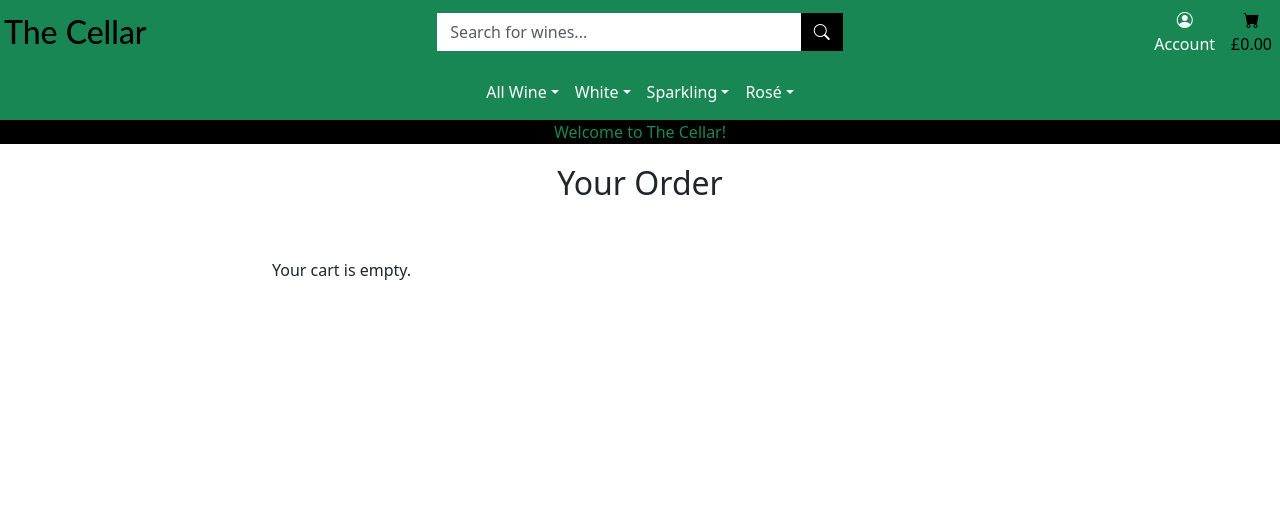
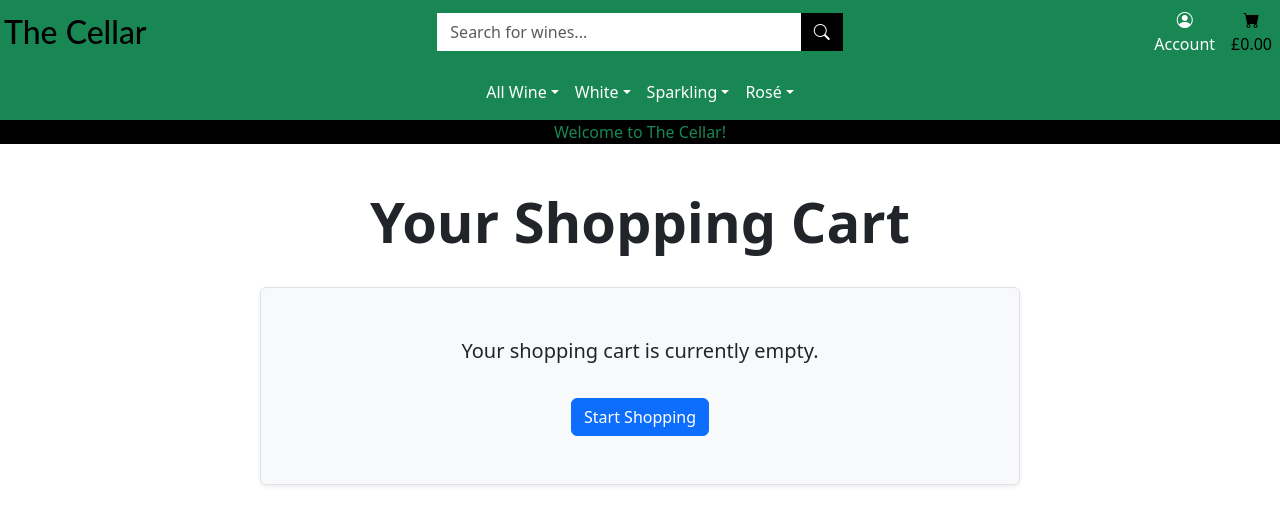
Before and after one commit to Dinacoding/the_cellar, a Django app: page /cart/ in a window 1280 px wide. Shown: the top 525 px of the page. Run offline with Django 5.2, Linux system fonts and the light colour scheme; some libraries are stand-ins or nearby versions.

Commit message:
Style the cart page

```diff
--- a/checkout/views.py
+++ b/checkout/views.py
@@ -11,7 +11,9 @@ import stripe
 
 from products.models import Wine
 # Create your views here.
+from django.contrib.auth.decorators import login_required
 
+@login_required
 def checkout(request):
     # Ensure Stripe is initialized (keys are loaded in settings.py)
     stripe_public_key = settings.STRIPE_PUBLIC_KEY
--- a/shop/templates/cart.html
+++ b/shop/templates/cart.html
@@ -2,53 +2,107 @@
 {% load static %}
 
 {% block content %}
-<div class="overlay d-flex flex-column justify-content-center align-items-center p-4">
+<div class="container my-5">
 
-    <h2>Your Order</h2>
+    <div class="row mb-4">
+        <div class="col text-center">
+            <h1 class="display-4 fw-bold">Your Shopping Cart</h1>
+        </div>
+    </div>
+
+    {# Display Messages (Kept Clean) #}
     {% if messages %}
+        <div class="row justify-content-center">
+            <div class="col-12 col-md-10">
                 {% for message in messages %}
-    <div class="alert alert-{{ message.tags }}">{{ message }}</div>
+                    <div class="alert alert-{{ message.tags }} text-center mb-4" role="alert">{{ message }}</div>
                 {% endfor %}
+            </div>
+        </div>
     {% endif %}
 
-    <div class="container my-5">
+    {% if cart_items %}
     <div class="row justify-content-center">
-            <div class="col-12 col-md-8">
-                {% if cart_items %}
+
+        <div class="col-12 col-lg-7 mb-4">
+            <h2 class="h4 mb-3 text-muted">Items</h2>
+            <div class="list-group shadow-sm">
                 {% for item in cart_items %}
-                <div class="cart-item">
-                    <img src="{{ item.wine.image.url }}" class="card-img-top" alt="{{ item.wine.name }}">
-                    <h4>{{ item.wine.name }}</h4>
-                    <p>Price: £{{ item.wine.price }}</p>
-                    <p>Quantity: {{ item.quantity }}</p>
+                <div class="list-group-item d-flex align-items-center justify-content-between py-3">
 
-                    <p class="card-text">Subtotal: £{{ item.subtotal|floatformat:2 }}</p>
+                    <div class="d-flex align-items-center flex-grow-1">
+                        <img src="{{ item.wine.image.url }}" class="img-fluid rounded me-3"
+                             alt="{{ item.wine.name }}" style="width: 80px; height: auto;">
 
-                    <form action="{% url 'update_cart' item.item_id %}" method="POST" class="d-flex align-items-center">
+                        <div>
+                            <h5 class="mb-1 fw-bold">{{ item.wine.name }}</h5>
+                            <p class="mb-1 text-muted small">Price: £{{ item.wine.price|floatformat:2 }}</p>
+                            <p class="mb-0 fw-semibold">Subtotal: £{{ item.subtotal|floatformat:2 }}</p>
+                        </div>
+                    </div>
+
+                    <div class="d-flex flex-column align-items-end ms-3">
+                        <form action="{% url 'update_cart' item.item_id %}" method="POST" class="d-flex mb-2">
                             {% csrf_token %}
-                        <div class="input-group" style="width: 150px;">
-                            <input type="number" class="form-control" name="quantity" value="{{ item.quantity }}"
-                                min="1">
-                            <button type="submit" class="btn btn-success ms-2">Update</button>
+                            <div class="input-group input-group-sm me-2" style="width: 100px;">
+                                <input type="number" class="form-control text-center" name="quantity"
+                                    value="{{ item.quantity }}" min="1">
                             </div>
+                            <button type="submit" class="btn btn-sm btn-outline-success" title="Update Quantity">
+                                <i class="fas fa-sync-alt"></i> Update
+                            </button>
                         </form>
 
                         <form action="{% url 'remove_from_cart' item.item_id %}" method="POST" class="d-inline">
                             {% csrf_token %}
-                        <button type="submit" class="btn btn-danger">Remove</button>
+                            <button type="submit" class="btn btn-sm btn-outline-danger">
+                                <i class="fas fa-trash-alt"></i> Remove
+                            </button>
                         </form>
+                    </div>
+                </div>
+                {% endfor %}
+            </div>
+        </div>
+
+        <div class="col-12 col-lg-5">
+            <div class="card p-4 shadow-sm sticky-top" style="top: 20px;">
+                <h2 class="h4 card-title mb-4">Order Summary</h2>
+
+                <ul class="list-group list-group-flush mb-4">
+                    <li class="list-group-item d-flex justify-content-between align-items-center px-0">
+                        Total Items: <span>{{ cart_items|length }}</span>
+                    </li>
+                    <li class="list-group-item d-flex justify-content-between align-items-center px-0 fw-bold fs-5">
+                        Grand Total: <span class="text-success">£{{ total|floatformat:2 }}</span>
+                    </li>
+                </ul>
+
+                <a href="{% url 'all_wines' %}" class="btn btn-outline-secondary mb-3">
+                    Continue Shopping
+                </a>
+
+                <a href="{% url 'checkout' %}" class="btn btn-outline-success btn-lg w-100">
+                    Proceed to Checkout <i class="fas fa-arrow-right ms-2"></i>
+                </a>
+            </div>
+        </div>
 
     </div>
-                {% endfor %}
-                <div class="text-center mt-4">
-                    <h3>Total: £{{ total }}</h3>
-                    <a href="{% url 'checkout' %}" class="btn btn-primary mt-3">Proceed to Checkout</a>
-                </div>
     {% else %}
-                <p>Your cart is empty.</p>
-                {% endif %}
+    <div class="row justify-content-center">
+        <div class="col-12 col-md-8 text-center py-5 border rounded shadow-sm bg-light">
+            <i class="fas fa-shopping-cart fa-3x mb-3 text-muted"></i>
+            <p class="lead">Your shopping cart is currently empty.</p>
+            <a href="{% url 'all_wines' %}" class="btn btn-primary mt-3">Start Shopping</a>
         </div>
     </div>
-    </div>
+    {% endif %}
+
 </div>
 {% endblock %}
+
+{% block postloadjs %}
+    {{ block.super }}
+    <script src="https://kit.fontawesome.com/your-font-awesome-kit-id.js" crossorigin="anonymous"></script>
+{% endblock %}
```
Also changed, not shown: db.sqlite3. Lines whose indentation alone changed are shown as unchanged.
